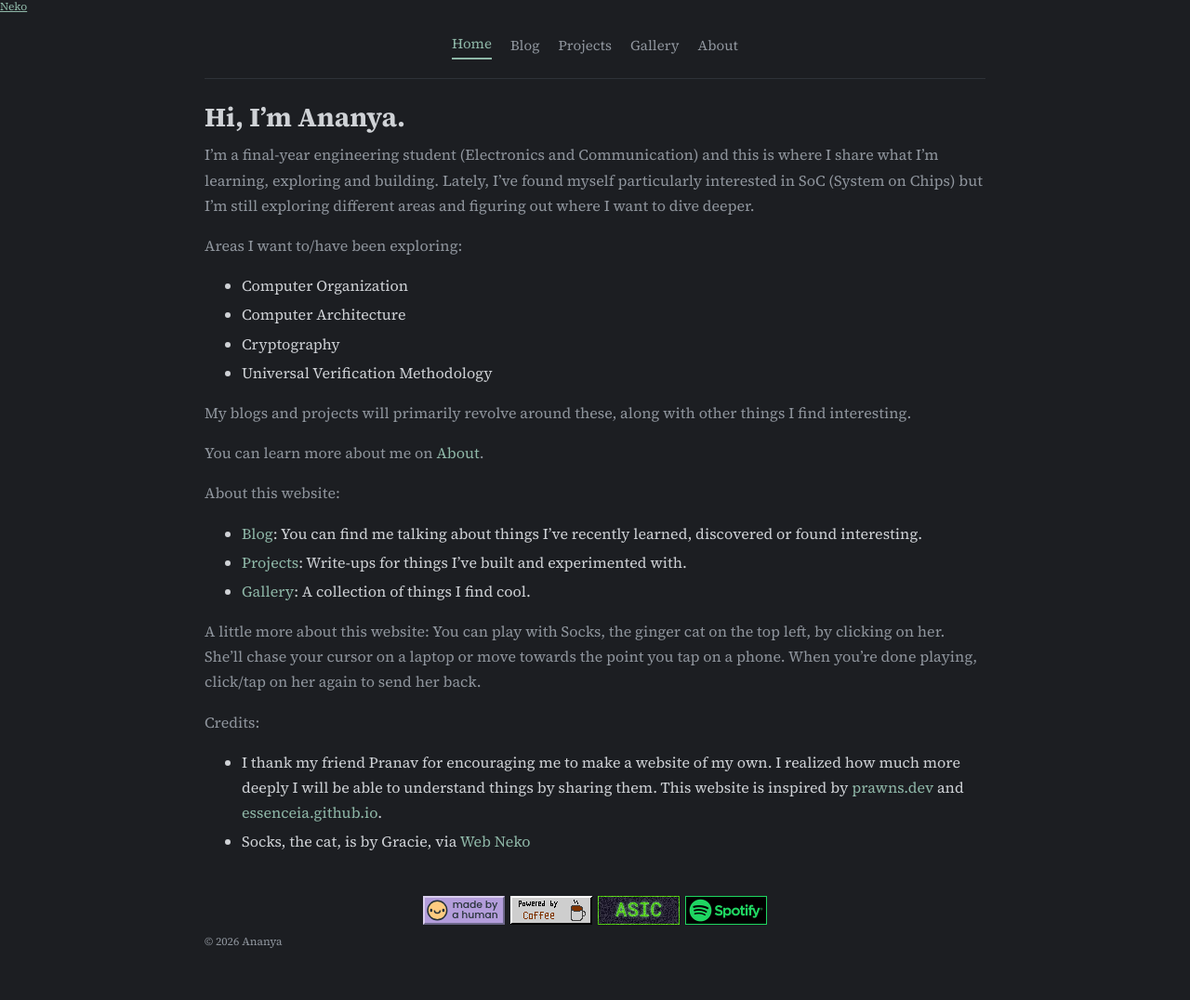
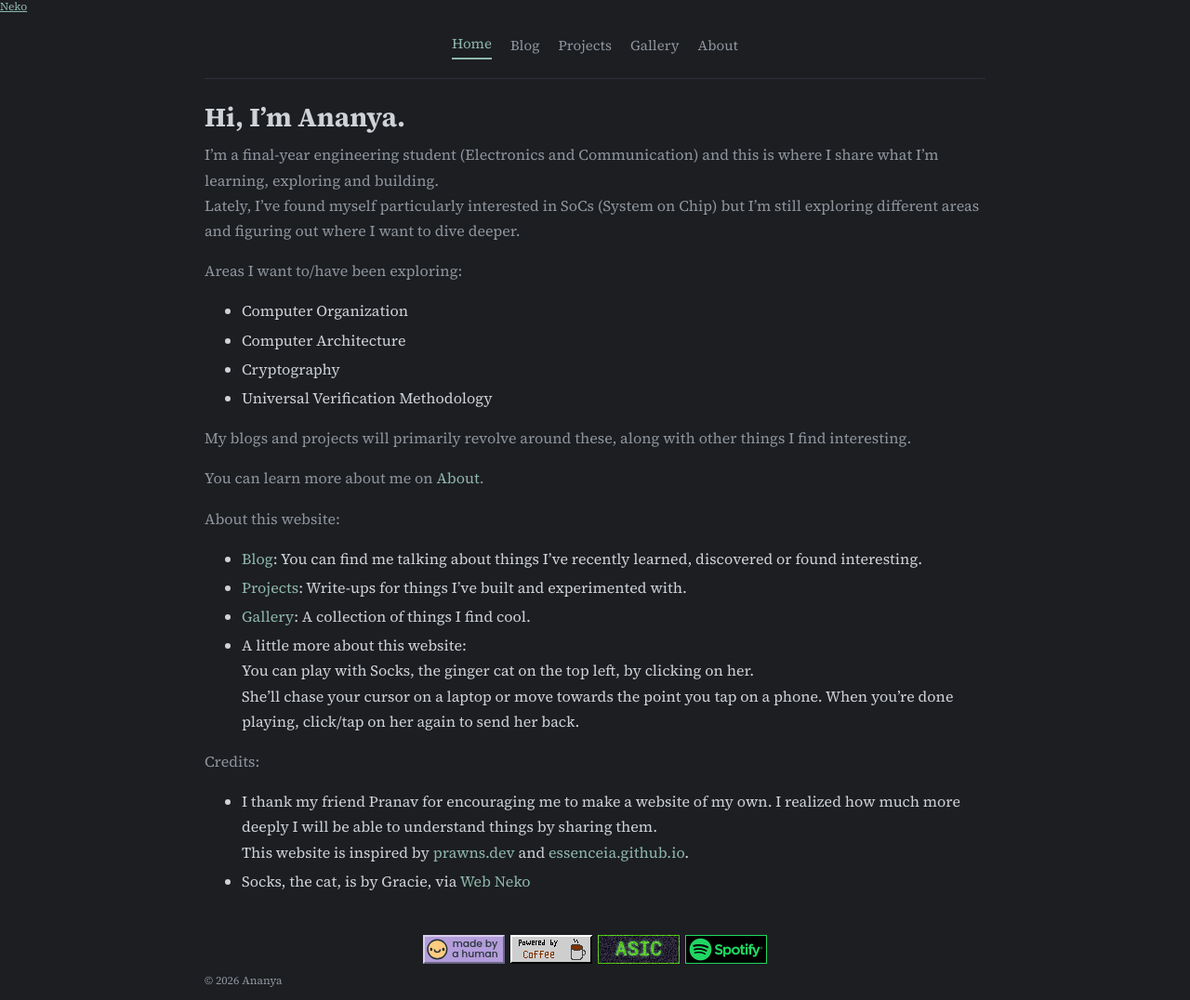
Before and after one commit to ananya-verma190/ananya-verma190.github.io, a Jekyll site: the page built from index.html, in a window 1280 px wide. Shown: the whole page at 93% size. Built offline with Jekyll 4.4.1, drawn with Linux system fonts in a browser that asks for light colours; before the commit the page ends 1033 px from its top, so only the background shows below that.

Commit message:
page formatting

```diff
--- a/_config.yml
+++ b/_config.yml
@@ -1,6 +1,11 @@
-title: Ananya
+title: Ananya Verma
 lang: en
 permalink: /blog/:title/
+
+kramdown:
+  input: GFM
+  hard_wrap: true
+
 collections:
   projects:
     output: true
--- a/_includes/home.md
+++ b/_includes/home.md
@@ -1,5 +1,5 @@
 I'm a final-year engineering student (Electronics and Communication) and this is where I share what I'm learning, exploring and building.
-Lately, I've found myself particularly interested in SoC (System on Chips) but I'm still exploring different areas and figuring out where I want to dive deeper.
+Lately, I've found myself particularly interested in SoCs (System on Chip) but I'm still exploring different areas and figuring out where I want to dive deeper.
 
 Areas I want to/have been exploring:
 - Computer Organization
@@ -15,10 +15,9 @@ About this website:
 - [Blog](https://ananya-verma190.github.io/#blog): You can find me talking about things I've recently learned, discovered or found interesting.
 - [Projects](https://ananya-verma190.github.io/#projects): Write-ups for things I've built and experimented with.
 - [Gallery](https://ananya-verma190.github.io/#gallery): A collection of things I find cool.
-
-A little more about this website:
-You can play with Socks, the ginger cat on the top left, by clicking on her.
-She'll chase your cursor on a laptop or move towards the point you tap on a phone. When you're done playing, click/tap on her again to send her back.
+- A little more about this website:
+  You can play with Socks, the ginger cat on the top left, by clicking on her.
+  She'll chase your cursor on a laptop or move towards the point you tap on a phone. When you're done playing, click/tap on her again to send her back.
 
 Credits:
 - I thank my friend Pranav for encouraging me to make a website of my own. I realized how much more deeply I will be able to understand things by sharing them.
```
